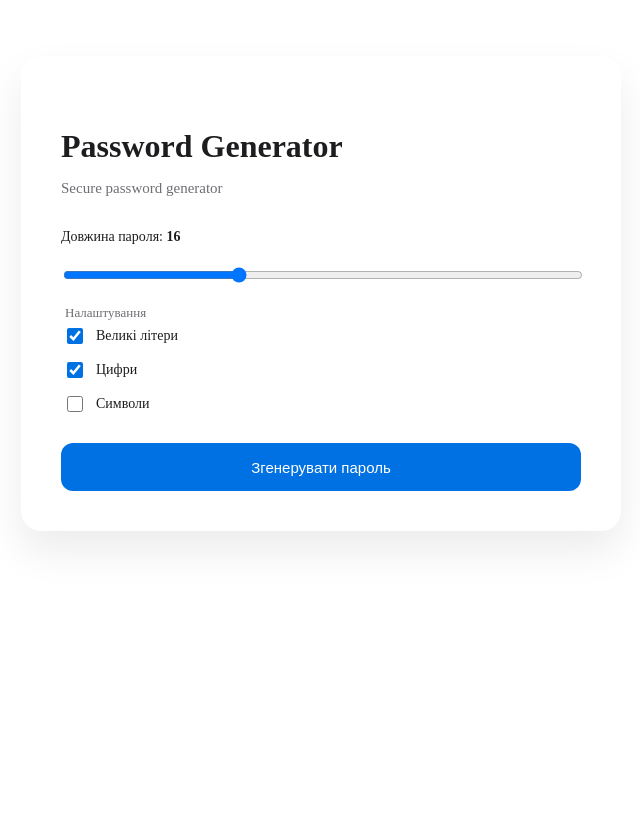
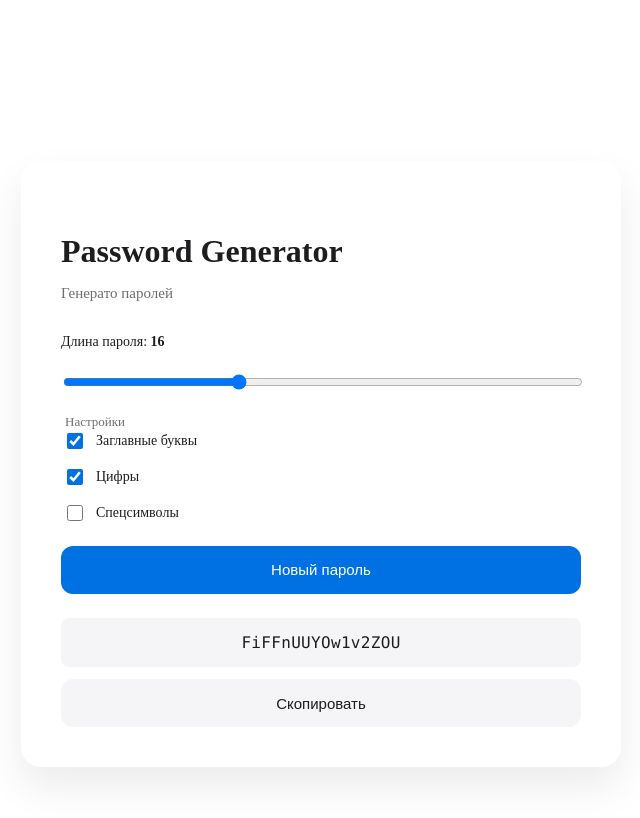
Before and after one commit to AlexDolyaSoftFrontEnd/Password-Generator, a React (Vite) app: page / in a window 1280 px wide. Shown: the top 818 px of the page, without its empty margins (319-959 px from the left). Built offline with nearby package versions, Linux system fonts and the light colour scheme.

Commit message:
Feat: switch to crypto-based password generation

```diff
--- a/src/App.jsx
+++ b/src/App.jsx
@@ -1,38 +1,79 @@
-import { useState } from "react";
+import { useCallback, useState } from "react";
 import { Helmet } from "react-helmet-async";
 import styles from "./PasswordGenerator.module.css";
 
 /* ===============================
    Utils
 =============================== */
-const generatePassword = ({ length, numbers, symbols, uppercase }) => {
-  let chars = "abcdefghijklmnopqrstuvwxyz";
 
-  if (uppercase) chars += "ABCDEFGHIJKLMNOPQRSTUVWXYZ";
-  if (numbers) chars += "0123456789";
-  if (symbols) chars += "!@#$%^&*()_+-=[]{}<>?";
-
-  return Array.from({ length }, () =>
-    chars[Math.floor(Math.random() * chars.length)]
-  ).join("");
+const CHARSETS = {
+  lowercase: "abcdefghijklmnopqrstuvwxyz",
+  uppercase: "ABCDEFGHIJKLMNOPQRSTUVWXYZ",
+  numbers: "0123456789",
+  symbols: "!@#$%^&*()_+-=[]{}<>?",
 };
 
+function getRandomChar(chars) {
+  const array = new Uint32Array(1);
+  window.crypto.getRandomValues(array);
+  return chars[array[0] % chars.length];
+}
+
+function generatePassword({ length, numbers, symbols, uppercase }) {
+  let chars = CHARSETS.lowercase;
+
+  if (uppercase) chars += CHARSETS.uppercase;
+  if (numbers) chars += CHARSETS.numbers;
+  if (symbols) chars += CHARSETS.symbols;
+
+  return Array.from({ length }, () => getRandomChar(chars)).join("");
+}
+
+/* ===============================
+   Component
+=============================== */
+
 export default function PasswordGenerator() {
+  /* ===============================
+     State
+  =============================== */
+
   const [length, setLength] = useState(16);
   const [numbers, setNumbers] = useState(true);
   const [symbols, setSymbols] = useState(false);
   const [uppercase, setUppercase] = useState(true);
 
-  const [password, setPassword] = useState("");
+  const [password, setPassword] = useState(() =>
+    generatePassword({
+      length: 16,
+      numbers: true,
+      symbols: false,
+      uppercase: true,
+    })
+  );
+
   const [copied, setCopied] = useState(false);
 
-  const handleGenerate = () => {
-    setPassword(
-      generatePassword({ length, numbers, symbols, uppercase })
-    );
-  };
+  /* ===============================
+     Handlers
+  =============================== */
 
-  const handleCopy = async () => {
+  const regenerate = useCallback(
+    (next = {}) => {
+      const options = {
+        length,
+        numbers,
+        symbols,
+        uppercase,
+        ...next,
+      };
+
+      setPassword(generatePassword(options));
+    },
+    [length, numbers, symbols, uppercase]
+  );
+
+  const copyToClipboard = async () => {
     if (!password) return;
 
     try {
@@ -44,41 +85,33 @@ export default function PasswordGenerator() {
     }
   };
 
+  /* ===============================
+     Render
+  =============================== */
+
   return (
     <>
       <Helmet>
         <title>Password Generator</title>
         <meta
           name="description"
-          content="Secure password generator."
+          content="Secure password generator with customizable options."
         />
       </Helmet>
 
       {copied && (
-        <div
-          className={styles.toast}
-          role="status"
-          aria-live="polite"
-        >
-          Скопійовано
+        <div className={styles.toast} role="alert">
+          Пароль скопирован
         </div>
       )}
 
-      <section
-        className={styles.cover}
-        aria-labelledby="password-generator-title"
-      >
+      <section className={styles.cover}>
         <article className={styles.card}>
           {/* Header */}
           <header>
-            <h1
-              id="password-generator-title"
-              className={styles.title}
-            >
-              Password Generator
-            </h1>
+            <h1 className={styles.title}>Password Generator</h1>
             <p className={styles.subtitle}>
-              Secure password generator
+              Генерато паролей
             </p>
           </header>
 
@@ -87,91 +120,90 @@ export default function PasswordGenerator() {
             className={styles.controls}
             onSubmit={(e) => {
               e.preventDefault();
-              handleGenerate();
+              regenerate();
             }}
           >
             {/* Length */}
-            <label
-              htmlFor="password-length"
-              className={styles.rangeLabel}
-            >
-              Довжина пароля: <strong>{length}</strong>
+            <label className={styles.rangeLabel}>
+              Длина пароля: <strong>{length}</strong>
             </label>
 
             <input
-              id="password-length"
               type="range"
               min="8"
               max="32"
               value={length}
-              onChange={(e) => setLength(Number(e.target.value))}
+              onChange={(e) => {
+                const value = Number(e.target.value);
+                setLength(value);
+                regenerate({ length: value });
+              }}
             />
 
             {/* Options */}
             <fieldset className={styles.toggles}>
               <legend className={styles.legend}>
-                Налаштування
+                Настройки
               </legend>
 
-              <label htmlFor="uppercase">
+              <label>
                 <input
-                  id="uppercase"
                   type="checkbox"
                   checked={uppercase}
-                  onChange={() => setUppercase((v) => !v)}
+                  onChange={() => {
+                    setUppercase((v) => !v);
+                    regenerate({ uppercase: !uppercase });
+                  }}
                 />
-                Великі літери
+                Заглавные буквы
               </label>
 
-              <label htmlFor="numbers">
+              <label>
                 <input
-                  id="numbers"
                   type="checkbox"
                   checked={numbers}
-                  onChange={() => setNumbers((v) => !v)}
+                  onChange={() => {
+                    setNumbers((v) => !v);
+                    regenerate({ numbers: !numbers });
+                  }}
                 />
-                Цифри
+                Цифры
               </label>
 
-              <label htmlFor="symbols">
+              <label>
                 <input
-                  id="symbols"
                   type="checkbox"
                   checked={symbols}
-                  onChange={() => setSymbols((v) => !v)}
+                  onChange={() => {
+                    setSymbols((v) => !v);
+                    regenerate({ symbols: !symbols });
+                  }}
                 />
-                Символи
+                Спецсимволы
               </label>
             </fieldset>
 
-            {/* Action */}
+            {/* Generate */}
             <button
               type="submit"
-              className={styles.generate}
+              className={`${styles.btn} ${styles.btnPrimary}`}
             >
-              Згенерувати пароль
+            Новый пароль
             </button>
           </form>
 
           {/* Result */}
-          {password && (
-            <output
-              className={styles.resultWrap}
-              role="button"
-              tabIndex={0}
-              aria-label="Натисніть, щоб скопіювати пароль"
-              aria-live="polite"
-              onClick={handleCopy}
-              onKeyDown={(e) => {
-                if (e.key === "Enter" || e.key === " ") {
-                  e.preventDefault();
-                  handleCopy();
-                }
-              }}
+          <div className={styles.result}>
+            <pre>{password}</pre>
+
+            <button
+              type="button"
+              className={`${styles.btn} ${styles.btnSecondary}`}
+              onClick={copyToClipboard}
             >
-              <pre>{password}</pre>
-            </output>
-          )}
+              Скопировать
+            </button>
+          </div>
         </article>
       </section>
     </>
--- a/src/PasswordGenerator.module.css
+++ b/src/PasswordGenerator.module.css
@@ -1,55 +1,86 @@
-/* ===============================
+/* ==================================================
+   Design Tokens
+================================================== */
+
+:root {
+  --color-bg: #ffffff;
+  --color-text: #1d1d1f;
+  --color-muted: #6e6e73;
+
+  --color-primary: #0071e3;
+  --color-primary-hover: #0077ed;
+  --color-primary-shadow: rgba(0, 113, 227, 0.35);
+
+  --color-secondary-bg: #f5f5f7;
+  --color-secondary-hover: #ebebf0;
+
+  --color-border: #e5e5ea;
+
+  --radius-sm: 8px;
+  --radius-md: 12px;
+  --radius-lg: 20px;
+
+  --shadow-card: 0 20px 40px rgba(0, 0, 0, 0.08);
+  --shadow-button: 0 6px 16px rgba(0, 0, 0, 0.12);
+
+  --transition-base: 0.2s ease;
+}
+
+/* ==================================================
    Page
-=============================== */
+================================================== */
 
 .cover {
   min-height: 100vh;
-  background: #ffffff;
-  padding: 48px 16px;
+  background: var(--color-bg);
+  padding: 56px 16px;
+  display: flex;
+  align-items: center;
 }
 
-/* ===============================
+/* ==================================================
    Card
-=============================== */
+================================================== */
 
 .card {
+  width: 100%;
   max-width: 520px;
   margin: 0 auto;
-  background: #ffffff;
-  border-radius: 20px;
+  background: var(--color-bg);
+  border-radius: var(--radius-lg);
   padding: 40px;
-  box-shadow: 0 20px 40px rgba(0, 0, 0, 0.08);
+  box-shadow: var(--shadow-card);
 }
 
-/* ===============================
+/* ==================================================
    Header
-=============================== */
+================================================== */
 
 .title {
   font-size: 32px;
   font-weight: 600;
-  color: #1d1d1f;
-  margin-bottom: 4px;
+  color: var(--color-text);
+  margin-bottom: 6px;
 }
 
 .subtitle {
   font-size: 15px;
-  color: #6e6e73;
+  color: var(--color-muted);
   margin-bottom: 32px;
 }
 
-/* ===============================
+/* ==================================================
    Controls
-=============================== */
+================================================== */
 
 .controls {
   display: grid;
-  gap: 20px;
+  gap: 22px;
 }
 
 .rangeLabel {
   font-size: 14px;
-  color: #1d1d1f;
+  color: var(--color-text);
 }
 
 input[type="range"] {
@@ -57,13 +88,13 @@ input[type="range"] {
   cursor: pointer;
 }
 
-/* ===============================
+/* ==================================================
    Toggles
-=============================== */
+================================================== */
 
 .toggles {
   display: grid;
-  gap: 12px;
+  gap: 14px;
   padding: 0;
   border: none;
 }
@@ -71,8 +102,7 @@ input[type="range"] {
 .legend {
   font-size: 13px;
   font-weight: 500;
-  color: #6e6e73;
-  margin-bottom: 4px;
+  color: var(--color-muted);
 }
 
 .toggles label {
@@ -80,56 +110,91 @@ input[type="range"] {
   align-items: center;
   gap: 10px;
   font-size: 14px;
-  color: #1d1d1f;
+  color: var(--color-text);
   cursor: pointer;
 }
 
 input[type="checkbox"] {
   width: 16px;
   height: 16px;
-  accent-color: #0071e3;
+  accent-color: var(--color-primary);
 }
 
-/* ===============================
-   Generate Button
-=============================== */
+/* ==================================================
+   Buttons (SYSTEM)
+================================================== */
 
-.generate {
-  margin-top: 8px;
+.btn {
   height: 48px;
-  border-radius: 12px;
+  padding: 0 20px;
+  border-radius: var(--radius-md);
   border: none;
-  background: #0071e3;
-  color: #ffffff;
+
   font-size: 15px;
   font-weight: 500;
+
+  display: inline-flex;
+  align-items: center;
+  justify-content: center;
+  gap: 8px;
+
   cursor: pointer;
   transition:
-    background 0.2s ease,
-    box-shadow 0.2s ease,
+    background var(--transition-base),
+    box-shadow var(--transition-base),
     transform 0.05s ease;
 }
 
-.generate:hover {
-  background: #0077ed;
-  box-shadow: 0 6px 16px rgba(0, 113, 227, 0.35);
+.btn:focus-visible {
+  outline: 2px solid var(--color-primary);
+  outline-offset: 2px;
 }
 
-.generate:active {
+/* Primary button */
+
+.btnPrimary {
+  background: var(--color-primary);
+  color: #ffffff;
+}
+
+.btnPrimary:hover {
+  background: var(--color-primary-hover);
+  box-shadow: 0 6px 16px var(--color-primary-shadow);
+}
+
+.btnPrimary:active {
   transform: translateY(1px);
 }
 
-/* ===============================
-   Result (click to copy)
-=============================== */
+/* Secondary button */
 
-.resultWrap {
-  cursor: pointer;
+.btnSecondary {
+  background: var(--color-secondary-bg);
+  color: var(--color-text);
 }
 
-.resultWrap pre {
-  margin: 20px 0px 0px 0px;
-  padding: 8px 12px;
+.btnSecondary:hover {
+  background: var(--color-secondary-hover);
+  box-shadow: var(--shadow-button);
+}
+
+.btnSecondary:active {
+  transform: translateY(1px);
+}
+
+/* ==================================================
+   Result
+================================================== */
+
+.result {
+  margin-top: 24px;
+  display: grid;
+  gap: 12px;
+}
+
+.result pre {
+  margin: 0;
+  padding: 12px 14px;
 
   font-size: 16px;
   font-weight: 500;
@@ -137,7 +202,9 @@ input[type="checkbox"] {
   line-height: 1.6;
   text-align: center;
 
-  color: #1d1d1f;
+  color: var(--color-text);
+  background: var(--color-secondary-bg);
+  border-radius: var(--radius-sm);
 
   word-break: break-all;
   user-select: none;
@@ -153,38 +220,22 @@ input[type="checkbox"] {
     monospace;
 }
 
-
-/* ===============================
+/* ==================================================
    Toast
-=============================== */
+================================================== */
 
 .toast {
   position: fixed;
   top: 24px;
   right: 24px;
-  background: #1d1d1f;
+
+  background: var(--color-text);
   color: #ffffff;
+
   padding: 10px 14px;
-  border-radius: 10px;
+  border-radius: var(--radius-md);
+
   font-size: 13px;
   box-shadow: 0 10px 30px rgba(0, 0, 0, 0.25);
   z-index: 1000;
 }
-.toast-enter {
-  opacity: 0;
-  transform: translateY(-10px);
-}
-.toast-enter-active {
-  opacity: 1;
-  transform: translateY(0);
-  transition: opacity 300ms, transform 300ms;
-}
-.toast-exit {
-  opacity: 1;
-  transform: translateY(0);
-}
-.toast-exit-active {
-  opacity: 0;
-  transform: translateY(-10px);
-  transition: opacity 300ms, transform 300ms;
-}
```
